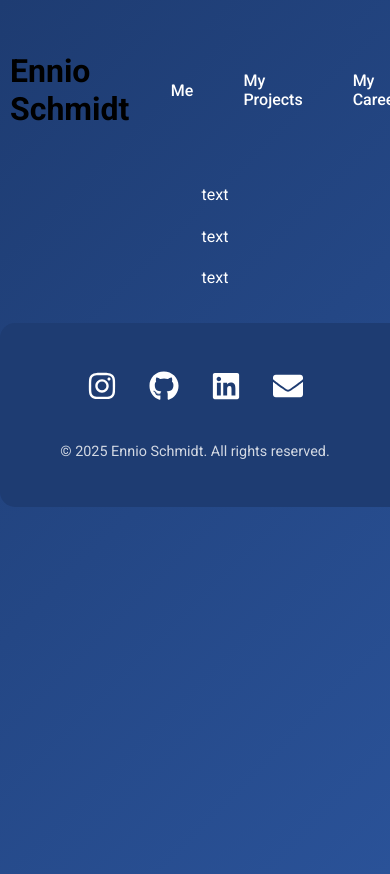
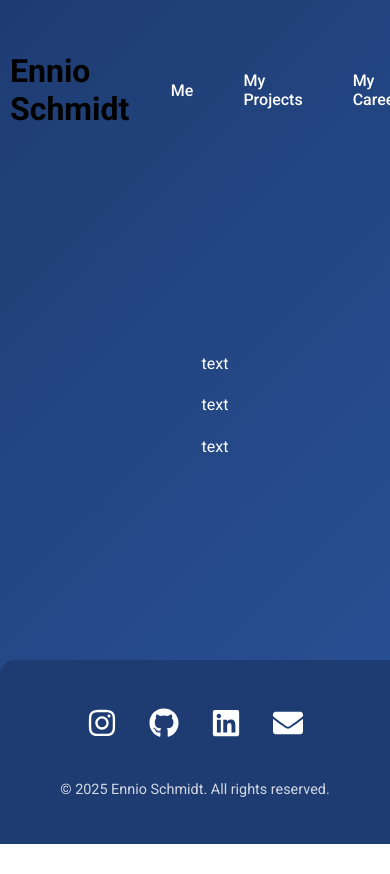
Before and after one commit to schmenniooo/PersonalWebsite, a React (Vite) app: page / in a window 390 px wide. After the commit the page ends 844 px from the top, so only its background shows below. Built offline with nearby package versions, Linux system fonts and the light colour scheme.

Commit message:
Enhance layout styling for responsiveness and consistency
Updated CSS to improve layout behavior and styling. Adjusted footer and container styles for better alignment and responsiveness, ensuring proper height and flex usage. Added overflow-x hidden to prevent horizontal scrolling issues.

```diff
--- a/index.css
+++ b/index.css
@@ -11,6 +11,8 @@ html, body {
     font-style: normal;
     font-variation-settings: "wdth" 100;
     background: linear-gradient(135deg, #1e3c72 0%, #2a5298 100%);
+
+    overflow-x: hidden;
 }
 
 #root {
@@ -29,6 +31,8 @@ html, body {
     font-optical-sizing: auto;
     font-style: normal;
     font-variation-settings: "wdth" 100;
-    height: 100%;
+    min-height: 100vh;
     width: 100%;
+    display: flex;
+    flex-direction: column;
 }
--- a/src/defaultMainContainer/defaultMainContainer.css
+++ b/src/defaultMainContainer/defaultMainContainer.css
@@ -1,11 +1,11 @@
 
 .mainContainer {
-
     display: flex;
     flex-direction: column;
     justify-content: center;
     align-items: center;
     width: 100%;
+    flex-grow: 1;
 }
 
 .mainContent {
--- a/src/footer/footer.css
+++ b/src/footer/footer.css
@@ -7,7 +7,8 @@
     padding: 2rem 0;
     width: 100%;
     background-color: #1e3c72;
-    border-radius: 15px 0 0 15px;
+    border-radius: 15px 0 0 0;
+    margin-top: auto;
 }
 
 footer {
```
